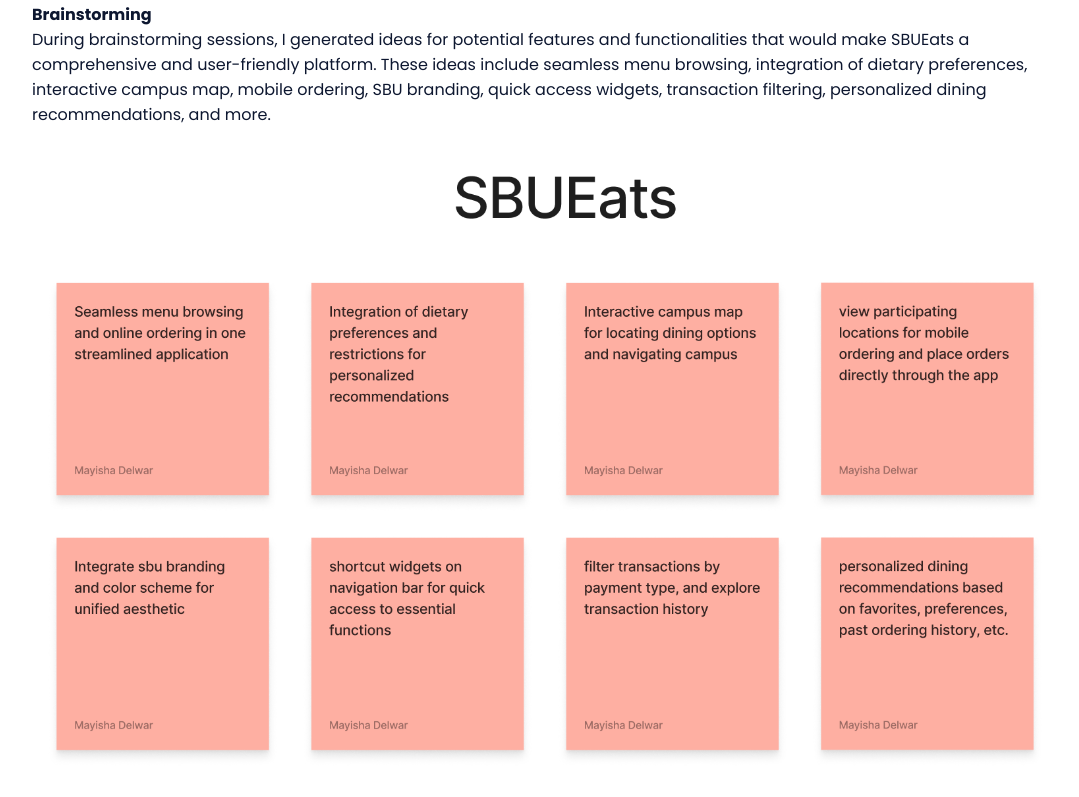
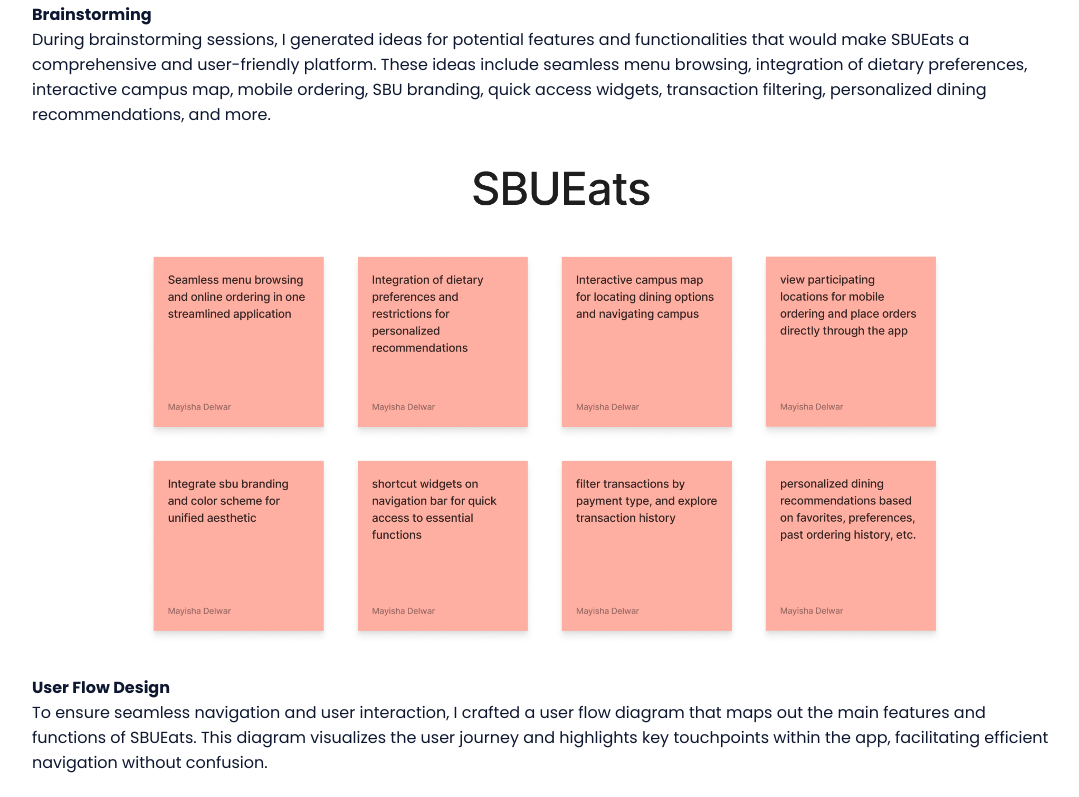
Before and after one commit to mdelwar1210/mdelwar1210.github.io, a plain HTML site: page sbueats.html in a window 1280 px wide. Shown: the part 3387-4184 px from the top of the page, without its empty margins (96-1175 px from the left). Drawn offline with nearby package versions, Linux system fonts and the light colour scheme.

Commit message:
changed sbueats ideate photo size

```diff
--- a/sbueats.html
+++ b/sbueats.html
@@ -130,7 +130,7 @@
                 <p><b>Brainstorming</b></p>
                 <p>During brainstorming sessions, I generated ideas for potential features and functionalities that would make SBUEats a comprehensive and user-friendly platform. These ideas include seamless menu browsing, integration of dietary preferences, interactive campus map, mobile ordering, SBU branding, quick access widgets, transaction filtering, personalized dining recommendations, and more.</p>
                 <br>
-                <img src="assets/work files/UX:UI/SBUEats/potentialfeatures.png"/>
+                <img src="assets/work files/UX:UI/SBUEats/potentialfeatures.png" width="80%" style="margin: auto;"/>
                 <br>
                 <p><b>User Flow Design</b></p>
                 <p>To ensure seamless navigation and user interaction, I crafted a user flow diagram that maps out the main features and functions of SBUEats. This diagram visualizes the user journey and highlights key touchpoints within the app, facilitating efficient navigation without confusion.</p>
```
